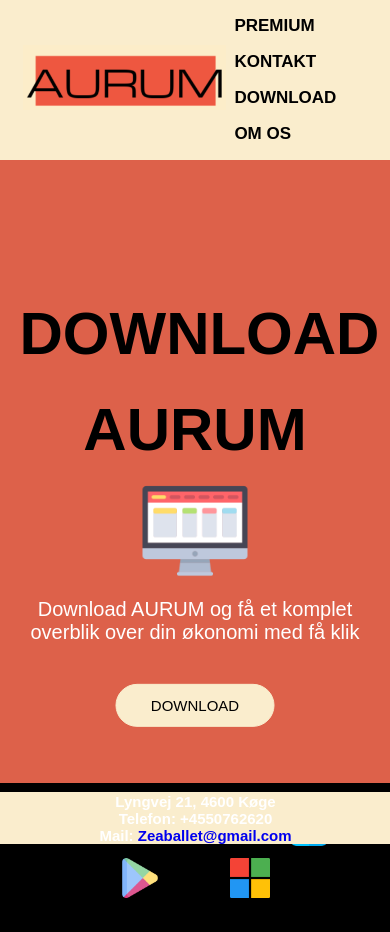
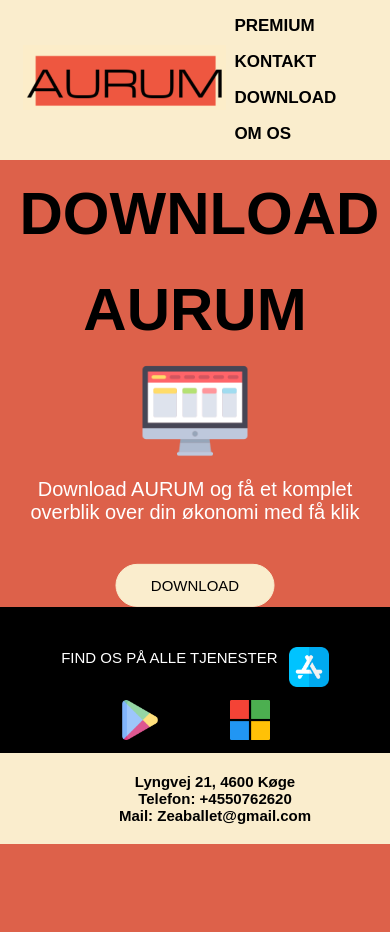
Before and after one commit to MadsSelander/Aurum-, a plain HTML site: page downloads.html in a window 390 px wide. After the commit the page ends 847 px from the top, so only its background shows below. Drawn offline with Linux system fonts and the light colour scheme.

Commit message:
Fixet footer

```diff
--- a/style.css
+++ b/style.css
@@ -109,16 +109,7 @@
 }
 
 
-section{
-    background-color:#faedcd;
-    display: flex;
-    align-items: center;
-    flex-wrap: wrap;
-    justify-content: center;
-    justify-content: space-around;
-    text-transform: uppercase;
-    line-height: 1.8;
-}
+
 
 p {
     font-size: 15px;
@@ -127,42 +118,58 @@
     font-family: Arial, Helvetica, sans-serif;
 }
 
+section{
+    display: flex;
+    align-items: center;
+    flex-wrap: wrap;
+    justify-content: center;
+    text-transform: uppercase;
+    line-height: 1.8;
+    overflow-y: hidden;
+}
+
 .blacksection {
     background-color: black;
     height: 80px;
     justify-content: center;
     position: relative;
     padding: 50px;
-    margin: 0%;
     text-align: center;
 }
 
 .blacksectiontext {
     padding-bottom: 10%;
+    align-self: center;
 }
 
 .blacksection {
     justify-content: space-evenly;
     padding-top: 5%;
     text-align: center;
+    align-content: center;
 }
 
+
 #main-footer {
-    position: fixed;
     background-color: #FAEDCD;
     color: #244596;
     width: 100%;
     text-align: center;
-    padding: 0.5px;
     display: flex;
     font-weight: bold;
     bottom: 0;
     flex-direction: column;
+    padding: 20px;
    }
 
 #main-footer a {
     text-decoration: none;
+    color: #000;
   }
+
+#main-footer p {
+    color: #000 !important;
+}
 
 @media(max-width: 650px) {
 
@@ -201,10 +208,20 @@
         width: 30%;
     }
 
-    .blacksection {
-    position: relative;
-    top: 400px;
+    .text-box {
+        padding-bottom: 15rem;
     }
 
+    .blacksection {
+        position: fixed;
+        padding-top: 50px;
+        margin-top: 14em;
+        margin-bottom: 15rem;
+    }
 
+    footer {
+        margin-top: ;
+        bottom: 0;
+        position: fixed;
+    }
 }
```
